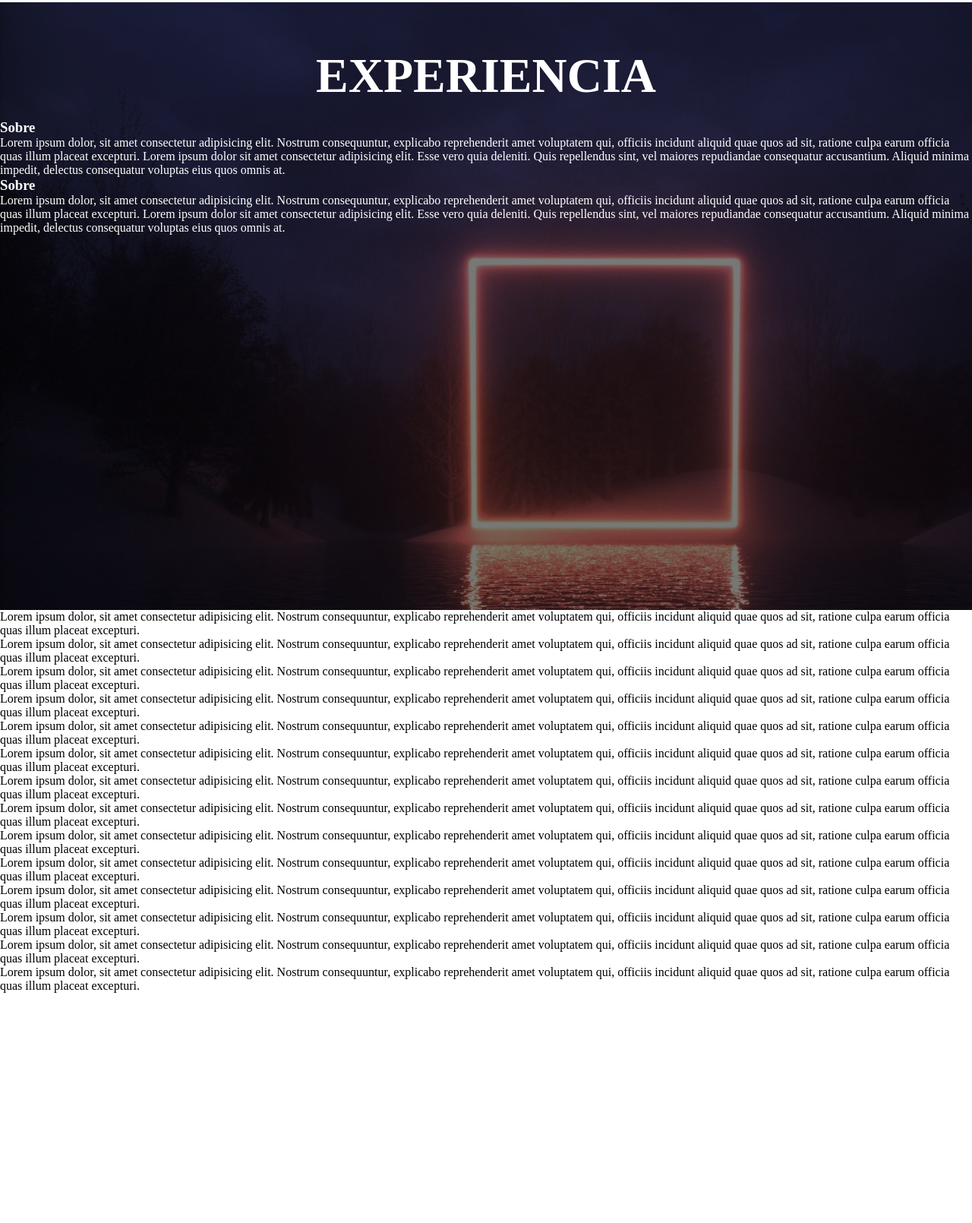
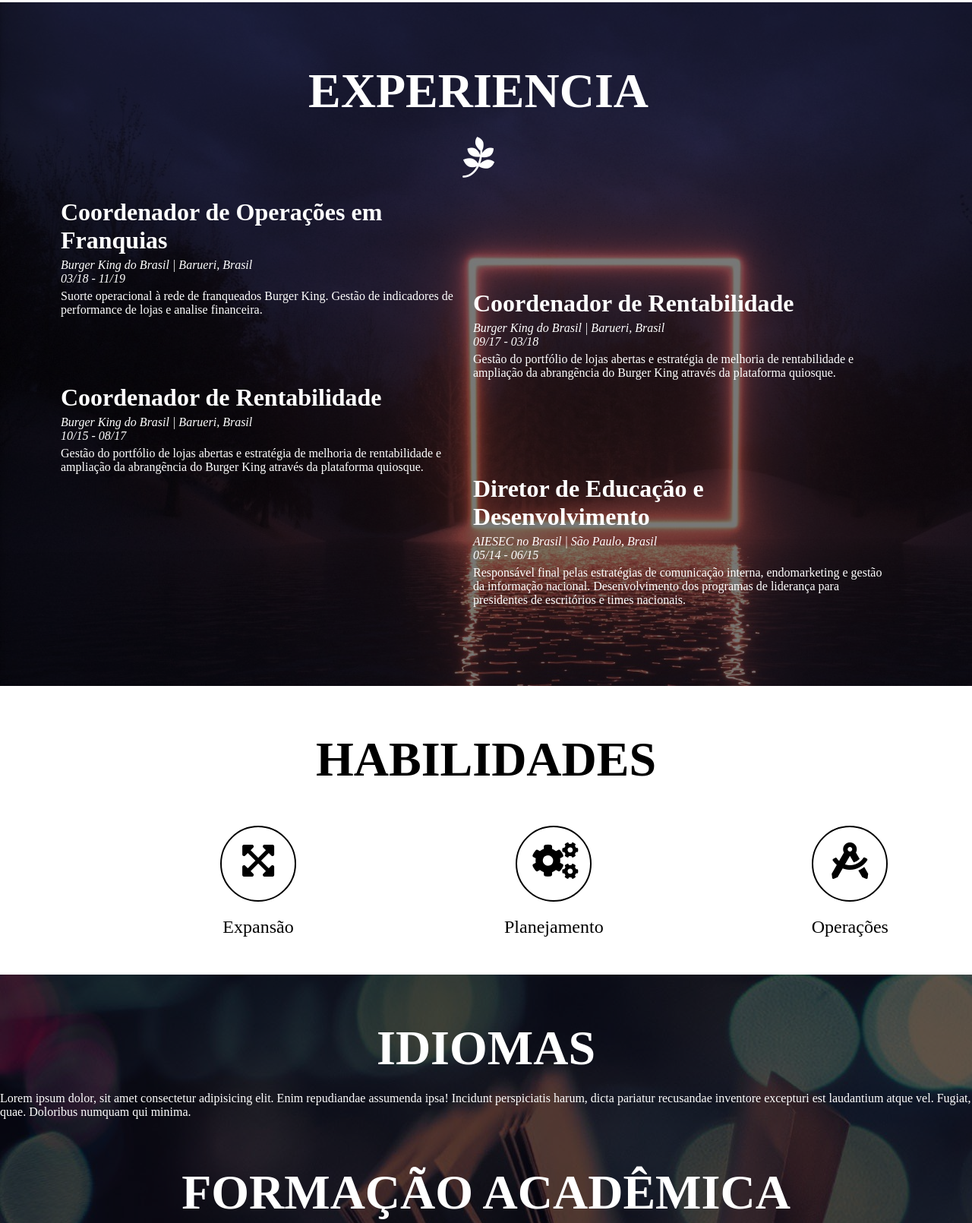
Before and after one commit to RafaelCarvalhoNeto/curriculo-secoes, a plain HTML site: page index.html in a window 1280 px wide. Shown: the part 1097-2707 px from the top of the page at 76% size. Before the commit the page ends 2404 px from the top, so only its background shows below. Drawn offline with Linux system fonts and the light colour scheme.

Commit message:
atualizando-projeto

```diff
--- a/css/style.css
+++ b/css/style.css
@@ -48,7 +48,7 @@ header p:after{
 .sobre p{
     flex-basis: 50%;
     margin: auto 0;
-    padding: 30px 50px 30px 30px;
+    padding: 30px 100px 30px 30px;
 }
 
 .sobre h2{
@@ -63,11 +63,13 @@ header p:after{
 
 .experiencia{
     background-image: url(../img/fundo2.png);
-    height: 100vh;
+    height: 900px;
     background-attachment: fixed;
+    padding: 20px 100px 100px 80px;
     color: #fff;
+    overflow: hidden;
 }
-.experiencia h2{
+.experiencia h2, .habilidades h2, .idiomas h2{
     text-transform: uppercase;
     text-align: center;
     margin: 0 0 20px 0;
@@ -83,3 +85,66 @@ a[href="#chegasobre"]{
     font-size: 3.5em;
     color: #fff;
 }
+a[href="#chegasobre"]:hover{
+    color: goldenrod;
+    filter: brightness(0.5)
+}
+.experiencia .detalhe {
+    text-align: center;
+    margin: 0 0 20px 0;
+    font-size: 3.5em;
+}
+.experiencia div{
+    margin: 0;
+    display: inline-block;
+    width: 49%;
+    vertical-align: text-top;
+}
+
+.experiencia div:nth-child(even){
+    position: relative;
+    top: 120px;
+}
+
+.experiencia div:nth-child(4){
+    margin-bottom: 120px;
+}
+.experiencia div:nth-child(odd){
+    position: relative;
+}
+.experiencia h3{
+    font-family: Tw Cen MT Condensed;
+    font-size: 2em;
+}
+.experiencia div p{
+    margin: 5px 0;
+}
+.habilidades ul li{
+    display: inline-block;
+    right: 50%;
+    margin-left: 270px;
+    text-align: center;
+    font-size: 1.5em;
+}
+.habilidades, .idiomas {
+    height: 380px;
+}
+.habilidades ul{
+    right: 50%;
+    padding: 30px 50px 50px 20px;
+}
+.habilidades ul li i{
+    font-size: 2em;
+    width: 100px;
+    height: 100px;
+    border:2px solid black;
+    padding: 20px;
+    border-radius: 50%;
+    margin-bottom: 20px;
+}
+.idiomas{
+    background-image: url(../img/idiomas.png);
+    background-attachment: static;
+    color: white;
+    height: 500px;
+}
--- a/index.html
+++ b/index.html
@@ -19,13 +19,44 @@
         <p>Minha vida é sobre descobrir e aprender, isso acontece em esportes, trabalho, universidade e casa. O que me tornou uma pessoa multidisciplinar, com experiências diferentes e complementares e que adquiriu habilidades para ajudar a criar soluções para grandes problemas.</p>
     </section>
     <section class="experiencia">
-        <article>
             <h2>Experiencia</h2>
-            <h3>Sobre</h3>
-            <p>Lorem ipsum dolor, sit amet consectetur adipisicing elit. Nostrum consequuntur, explicabo reprehenderit amet voluptatem qui, officiis incidunt aliquid quae quos ad sit, ratione culpa earum officia quas illum placeat excepturi. Lorem ipsum dolor sit amet consectetur adipisicing elit. Esse vero quia deleniti. Quis repellendus sint, vel maiores repudiandae consequatur accusantium. Aliquid minima impedit, delectus consequatur voluptas eius quos omnis at.</p>
-            <h3>Sobre</h3>
-            <p>Lorem ipsum dolor, sit amet consectetur adipisicing elit. Nostrum consequuntur, explicabo reprehenderit amet voluptatem qui, officiis incidunt aliquid quae quos ad sit, ratione culpa earum officia quas illum placeat excepturi. Lorem ipsum dolor sit amet consectetur adipisicing elit. Esse vero quia deleniti. Quis repellendus sint, vel maiores repudiandae consequatur accusantium. Aliquid minima impedit, delectus consequatur voluptas eius quos omnis at.</p>
-        </article>
+            <p class="detalhe"><i class="fab fa-pagelines"></i></p>
+            <div>
+                <h3>Coordenador de Operações em Franquias</h3>
+                <p><em>Burger King do Brasil | Barueri, Brasil<br>03/18 - 11/19</em></p>
+                <p>Suorte operacional à rede de franqueados Burger King. Gestão de indicadores de performance de lojas e analise financeira.</p>
+            </div>
+            <div>
+                <h3>Coordenador de Rentabilidade</h3>
+                <p><em>Burger King do Brasil | Barueri, Brasil<br>09/17 - 03/18</em></p>
+                <p>Gestão do portfólio de lojas abertas e estratégia de melhoria de rentabilidade e ampliação da abrangẽncia do Burger King através da plataforma quiosque.</p>
+            </div>
+            <div>
+                <h3>Coordenador de Rentabilidade</h3>
+                <p><em>Burger King do Brasil | Barueri, Brasil<br>10/15 - 08/17</em></p>
+                <p>Gestão do portfólio de lojas abertas e estratégia de melhoria de rentabilidade e ampliação da abrangẽncia do Burger King através da plataforma quiosque.</p>
+             </div>
+             <div>
+                <h3>Diretor de Educação e Desenvolvimento</h3>
+                <p><em>AIESEC no Brasil | São Paulo, Brasil<br>05/14 - 06/15</em></p>
+                <p>Responsável final pelas estratégias de comunicação interna, endomarketing e gestão da informação nacional. Desenvolvimento dos programas de liderança para presidentes de escritórios e times nacionais.</p>
+             </div>
+    </section>
+    <section class="habilidades">
+        <h2>Habilidades</h2>
+        <ul>
+            <li><i class="fas fa-expand-arrows-alt"></i><br>Expansão</li>
+            <li><i class="fas fa-cogs"></i><br>Planejamento</li>
+            <li><i class="fas fa-drafting-compass"></i><br>Operações</li>
+        </ul>
+    </section>
+    <section class="idiomas">
+        <h2>Idiomas</h2>
+        <p>Lorem ipsum dolor, sit amet consectetur adipisicing elit. Enim repudiandae assumenda ipsa! Incidunt perspiciatis harum, dicta pariatur recusandae inventore excepturi est laudantium atque vel. Fugiat, quae. Doloribus numquam qui minima.</p>
+        <h2>Formação Acadêmica</h2>
+        <p>Lorem ipsum dolor, sit amet consectetur adipisicing elit. Enim repudiandae assumenda ipsa! Incidunt perspiciatis harum, dicta pariatur recusandae inventore excepturi est laudantium atque vel. Fugiat, quae. Doloribus numquam qui minima.</p>
+    </section>
+
     </section>
     <p>Lorem ipsum dolor, sit amet consectetur adipisicing elit. Nostrum consequuntur, explicabo reprehenderit amet voluptatem qui, officiis incidunt aliquid quae quos ad sit, ratione culpa earum officia quas illum placeat excepturi.</p>
     <p>Lorem ipsum dolor, sit amet consectetur adipisicing elit. Nostrum consequuntur, explicabo reprehenderit amet voluptatem qui, officiis incidunt aliquid quae quos ad sit, ratione culpa earum officia quas illum placeat excepturi.</p>
```
Also changed, not shown: img/idiomas.png (added).
